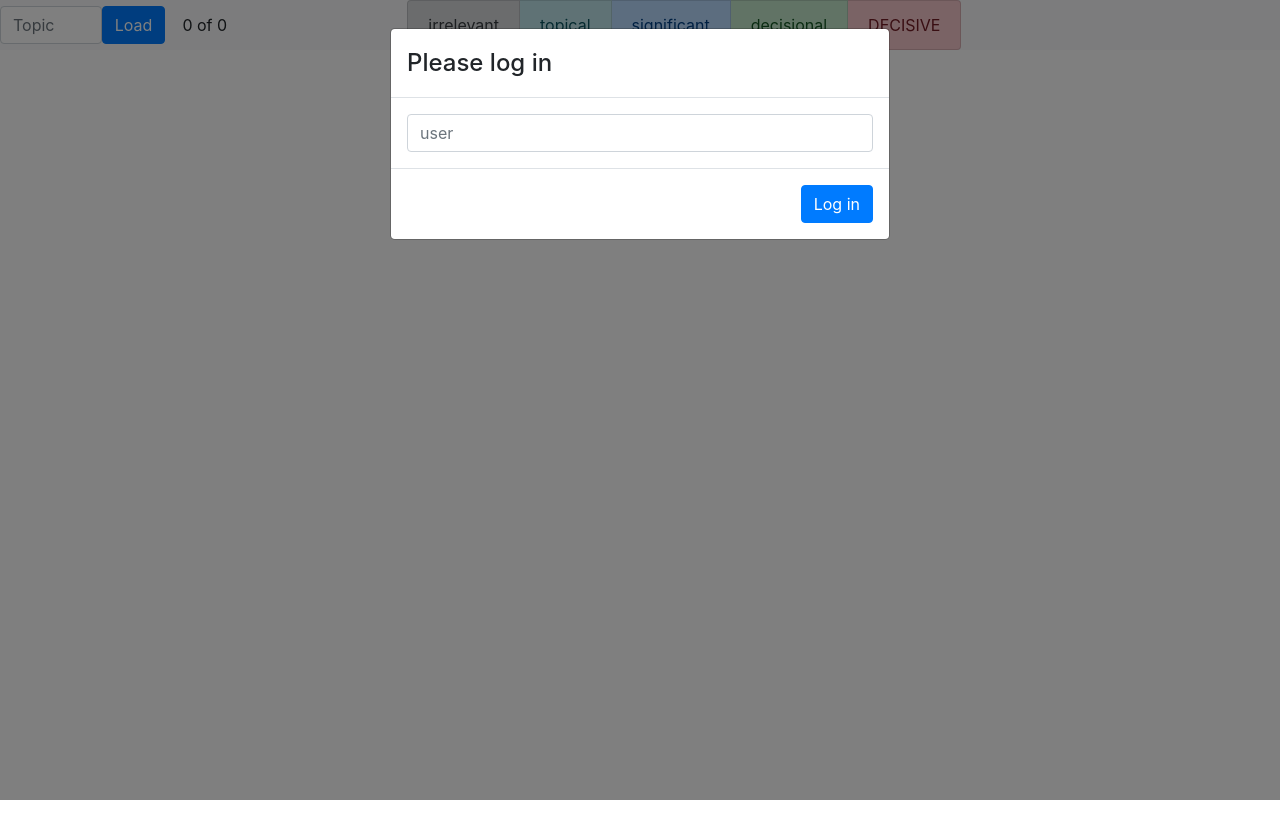
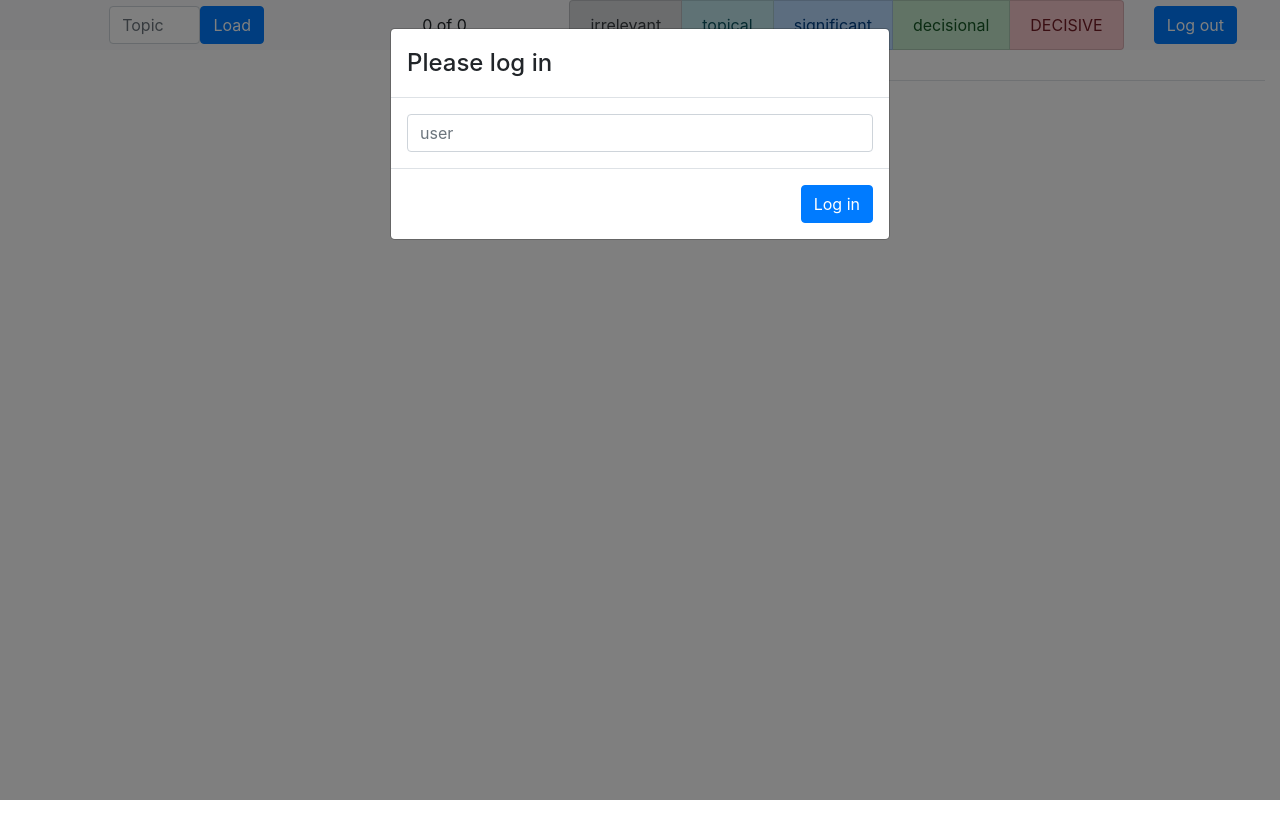
Before and after one commit to isoboroff/assess-react, a React (Create React App) app in the folder front-end/: page / in a window 1280 px wide. Shown: the top 838 px of the page. Built offline with nearby package versions, Linux system fonts and the light colour scheme.

Commit message:
New layout, CSS seems to be tamed.

```diff
--- a/front-end/src/App.css
+++ b/front-end/src/App.css
@@ -11,6 +11,6 @@ html,body {
     padding: 0px !important;
 }
 
-.calc-height {
-    height: calc(100vh - 50px);
+.vh-full {
+    height: calc(100vh - 46px);
 }
--- a/front-end/src/App.js
+++ b/front-end/src/App.js
@@ -257,14 +257,15 @@ function App() {
 
   return (
     <AssessDispatch.Provider value={dispatch}>
-      <Container fluid className='calc-height d-flex flex-column'>
+      <Container fluid className="d-flex flex-column min-vh-100 overflow-hidden">
 
         <LoginModal login_required={login_required} set_required={set_login_required}/>
 
-        <Navbar fixed="top" className="bg-light flex-shrink-0">
-          <div className="">
+        <Row className="bg-light fixed-top align-items-center flex-shrink-0">
+          <Col className="col-1"></Col>
+          <Col>
             <Form inline>
-              <Form.Control placeholder="Topic" className="col-3"
+              <Form.Control placeholder="Topic" className="col-4"
                             value={topic_entry}
                             onChange={(e) => set_topic_entry(e.target.value)}
                             onKeyDown={(e) => {
@@ -275,28 +276,30 @@ function App() {
                               }}}/>
               <Button variant="primary"
                       onClick={() => load_pool(state.username, topic_entry)}>Load</Button>
-              <div className="p-2">
-                {state.username} &nbsp; {state.current + 1} of {state.pool.length}
-              </div>
             </Form>
-          </div>
-          <div>
+          </Col>
+          <Col>
+            {state.username} &nbsp; {state.current + 1} of {state.pool.length}
+          </Col>
+          <Col>
             <ListGroup horizontal>
               {judgment_buttons}
             </ListGroup>
-          </div>
-        </Navbar>
-
-        <Row className='mt-5 justify-content-center'>
-          <Col xs={8}>
-            <p style={{whiteSpace: "pre-wrap"}}>{state.desc}</p>
+          </Col>
+          <Col>
+            <Button>Log out</Button>
           </Col>
         </Row>
-        <Row className='flex-grow-1'>
-          <Col xs={4} className='overflow-auto vh-100'>
+
+        <Row className="mt-5"> </Row>
+        <Row className="mt-3 vh-full">
+          <Col xs={4} className="vh-full overflow-auto">
             <Pool pool={state.pool} current={state.current}/>
           </Col>
-          <Col className='mr-3 overflow-auto vh-100'>
+          <Col xs={8} className="vh-full overflow-auto">
+            <div className="border-bottom">
+              <p style={{whiteSpace: "pre-wrap"}}>{state.desc}</p>
+            </div>
             <BetterDocument content={state.doc}/>
           </Col>
         </Row>
```
